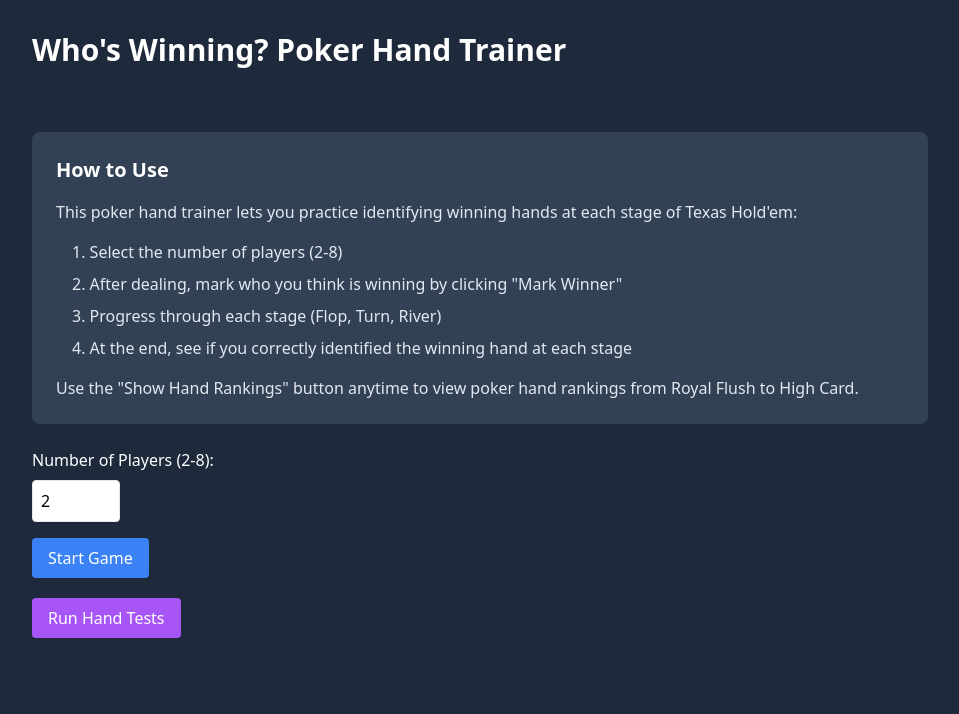
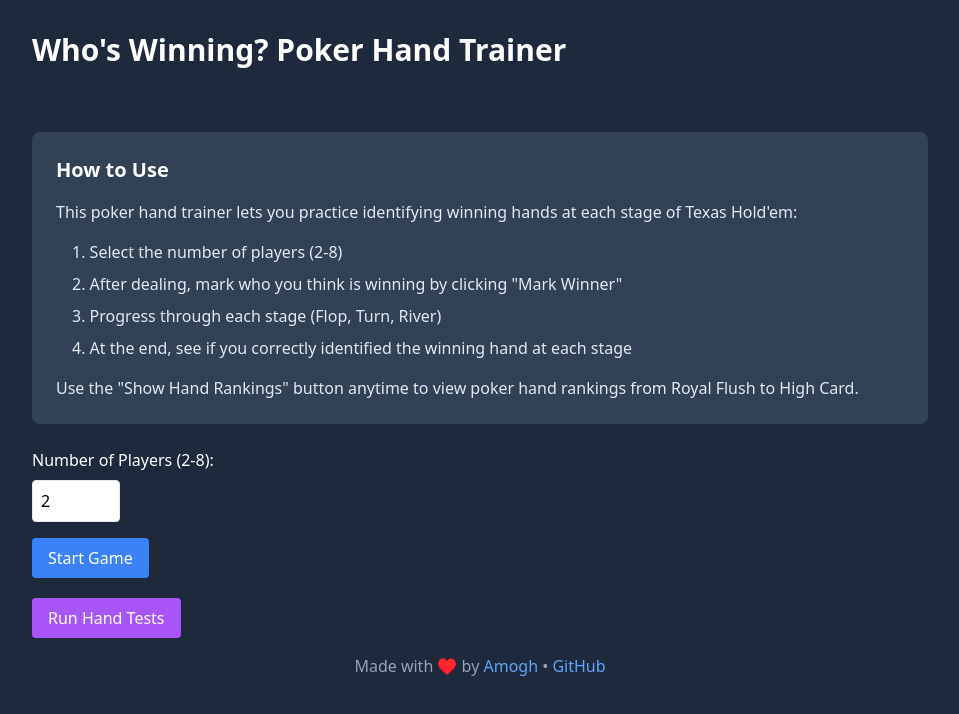
Before and after one commit to qmogh/DayZeroPoker, a Next.js app: page / in a window 1280 px wide. Shown: the top 714 px of the page, without its empty margins (160-1119 px from the left). Built offline with nearby package versions, Linux system fonts and the light colour scheme.

Commit message:
Update ReadME & add footer

```diff
--- a/src/app/page.js
+++ b/src/app/page.js
@@ -6,6 +6,7 @@ import CommunityCards from "@/components/CommunityCards";
 import { evaluateHand } from '@/utils/pokerEvaluator';
 import HandRankingsModal from "@/components/HandRankingsModal";
 import { testHandEvaluation } from '@/utils/testPokerEvaluator';
+import Footer from '@/components/Footer';
 
 export default function Home() {
   const [playerCount, setPlayerCount] = useState(2);
@@ -298,6 +299,7 @@ export default function Home() {
           </button>
         )}
       </main>
+      <Footer />
     </div>
   );
 }
--- /dev/null
+++ b/src/components/Footer.js
@@ -0,0 +1,26 @@
+export default function Footer() {
+  return (
+    <footer className="text-center py-4 text-slate-400">
+      <p>
+        Made with ♥️ by{' '}
+        <a
+          href="https://amogh.sh"
+          target="_blank"
+          rel="noopener noreferrer"
+          className="text-blue-400 hover:text-blue-300"
+        >
+          Amogh
+        </a>
+        {' '}&bull;{' '}
+        <a
+          href="https://github.com/qmogh/PokerHandTrainer"
+          target="_blank"
+          rel="noopener noreferrer"
+          className="text-blue-400 hover:text-blue-300"
+        >
+          GitHub
+        </a>
+      </p>
+    </footer>
+  );
+}
```
Also changed, not shown: 1 other file (tests, documents, lock files or other folders).
